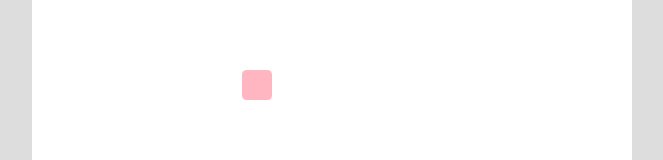
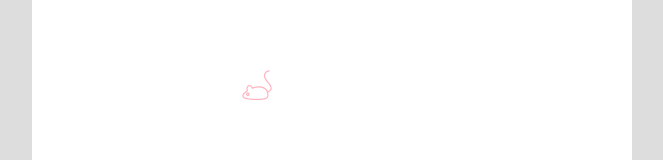
Before and after one commit to simonpweller/svelte-snake, a Svelte app: page / in a window 1280 px wide. Shown: the part 240-400 px from the top of the page, without its empty margins (308-971 px from the left). Built offline with nearby package versions, Linux system fonts and the light colour scheme.

Commit message:
add mouse svg

```diff
--- a/src/Cell.svelte
+++ b/src/Cell.svelte
@@ -22,7 +22,7 @@
     }
 
     .isFoodSpot {
-        background-color: lightpink;
+        background-image: url("/mouse-svgrepo-com.svg");
         border-radius: 15%;
     }
 </style>
```
Also changed, not shown: public/mouse-svgrepo-com.svg (added).
